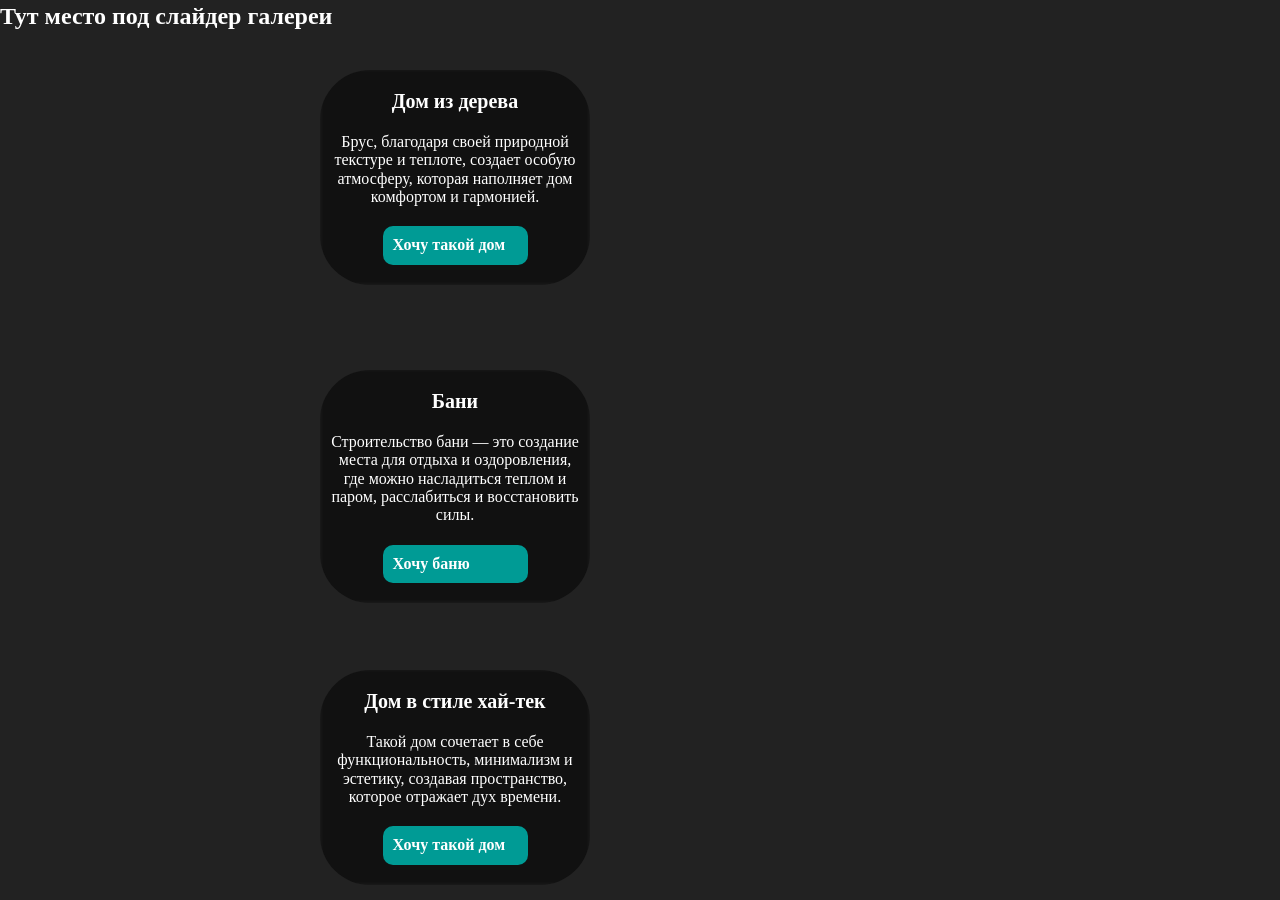
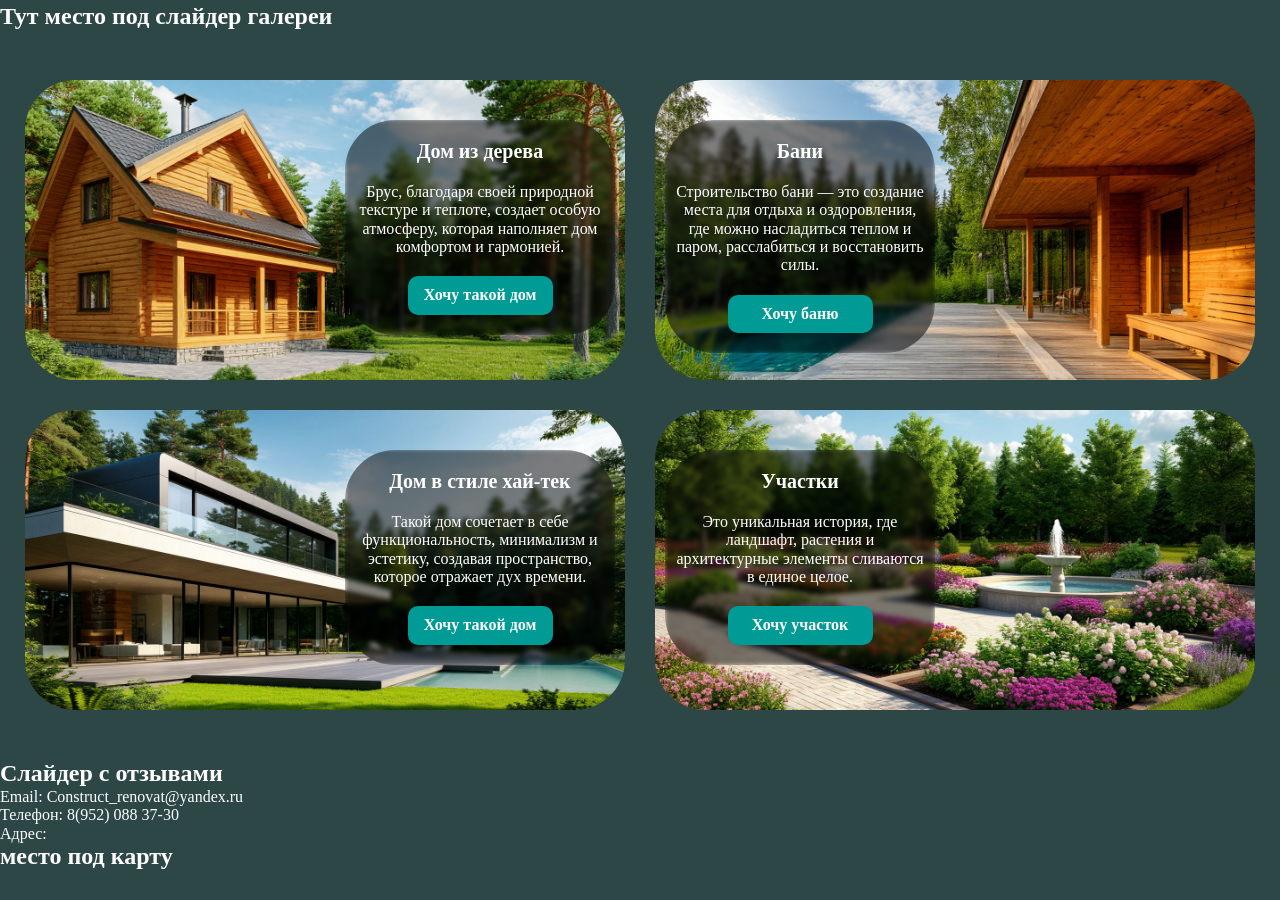
Before and after one commit to M3LN1K/construction.renovation, a plain HTML site: page index.html in a window 1280 px wide. Shown: the part 1380-2280 px from the top of the page. After the commit the page ends 2251 px from the top, so only its background shows below. Drawn offline with nearby package versions, Linux system fonts and the light colour scheme.

Commit message:
footer and styles

```diff
--- a/css/style.css
+++ b/css/style.css
@@ -4,8 +4,10 @@
 
 /** Стили для главной страницы */
 body{
-    background: #222222;
+    /*background: #222222;*/
+    background: #2d4747;
     margin: 0;
+    color: #ffffff;
 }
 h1,h2,h3,h4,h5,h6{
     color: #ffffff;
@@ -190,7 +192,12 @@ ul li{
 /** Секция карточек аcсортимента  */
 
 .cards-assortment .container {
-
+    display: flex;
+    justify-content: center;
+    align-items: center;
+    flex-wrap: wrap;
+    gap: 30px;
+    padding: 50px 0;
 }
 
 .cards-assortment__item {
@@ -200,9 +207,15 @@ ul li{
     /*? Делаю картинку по размеру каточки */
     background-size: cover;
     background-repeat: no-repeat;
+    border-radius: 50px;
+
+    box-sizing: border-box;
 
 }
-
+/*& Выбирает четкные элементы родителя*/
+.cards-assortment__item:nth-child(even) .cards-assortment__text{
+    margin: 40px 320px 40px 10px;
+}
 
 .cards-assortment__text {
     position: absolute;
@@ -232,19 +245,39 @@ ul li{
 
 .cards-assortment .btn {
     display: flex;
+    justify-content: center;
+    align-items: center;
     width: 50%;
     margin: 0 auto;
 
+
 }
 .cards-wood{
-    background-image: url('images/assortment/brus.jpg');
+    background-image: url('../images/assortment/brus.jpg');
 }
 .cards-hiteck{
-    background-image: url('images/assortment/hi-tek-v2.jpg');
+    background-image: url('../images/assortment/hi-tek-v2.jpg');
 }
 .cards-bunya{
-    background-image: url('images/assortment/banya.jpg');
+    background-image: url('../images/assortment/banya.jpg');
 }
 .cards-uchastok{
-    background-image: url('images/assortment/uchastok-v2.jpg');
+    background-image: url('../images/assortment/uchastok-v2.jpg');
 }
+
+
+.footer {
+    background-color: #2d4747;
+}
+
+.container {
+
+}
+
+.footer__contacts {
+
+}
+
+.map {
+
+}
--- a/index.html
+++ b/index.html
@@ -98,7 +98,6 @@
         <section class="cards-assortment">
             <div class="container">
                 <div class="cards-assortment__item cards-wood">
-                    <!-- <img src="" alt="" class="cards-assortment__image"> -->
                     <div class="cards-assortment__text">
                         <h2 class="cards-assortment__title">
                             Дом из дерева
@@ -110,11 +109,9 @@
                         </p>
                         <a href="#" class="btn">Хочу такой дом</a>
                     </div>
-
                 </div>
 
                 <div class="cards-assortment__item cards-bunya">
-                    <!-- <img src="" alt="" class="cards-assortment__image"> -->
                     <div class="cards-assortment__text">
                         <h2 class="cards-assortment__title">
                             Бани
@@ -128,9 +125,7 @@
                     </div>
 
                 </div>
-
                 <div class="cards-assortment__item cards-hiteck">
-                    <!-- <img src="" alt="" class="cards-assortment__image"> -->
                     <div class="cards-assortment__text">
                         <h2 class="cards-assortment__title">
                             Дом в стиле хай-тек
@@ -142,11 +137,9 @@
                         </p>
                         <a href="#" class="btn">Хочу такой дом</a>
                     </div>
-
                 </div>
 
                 <div class="cards-assortment__item cards-uchastok">
-                    <!-- <img src="" alt="" class="cards-assortment__image"> -->
                     <div class="cards-assortment__text">
                         <h2 class="cards-assortment__title">
                             Участки
@@ -158,12 +151,27 @@
                         </p>
                         <a href="#" class="btn">Хочу участок</a>
                     </div>
-
                 </div>
             </div>
         </section>
+
+        <section>
+            <h2>Слайдер с отзывами</h2>
+        </section>
     </main>
-    <footer>
+    <footer class="footer">
+        <div class="container">
+            <div class="footer__contacts">
+                <div class="footer__contact-info">
+                    <span>Email: <a href="">Construct_renovat@yandex.ru</a></span><br>
+                    <span>Телефон: 8(952) 088 37-30</span><br>
+                    <span>Адрес: </span>
+                </div>
+                <div class="map">
+                    <h2>место под карту</h2>
+                </div>
+            </div>
+        </div>
 
     </footer>
 </body>
```
